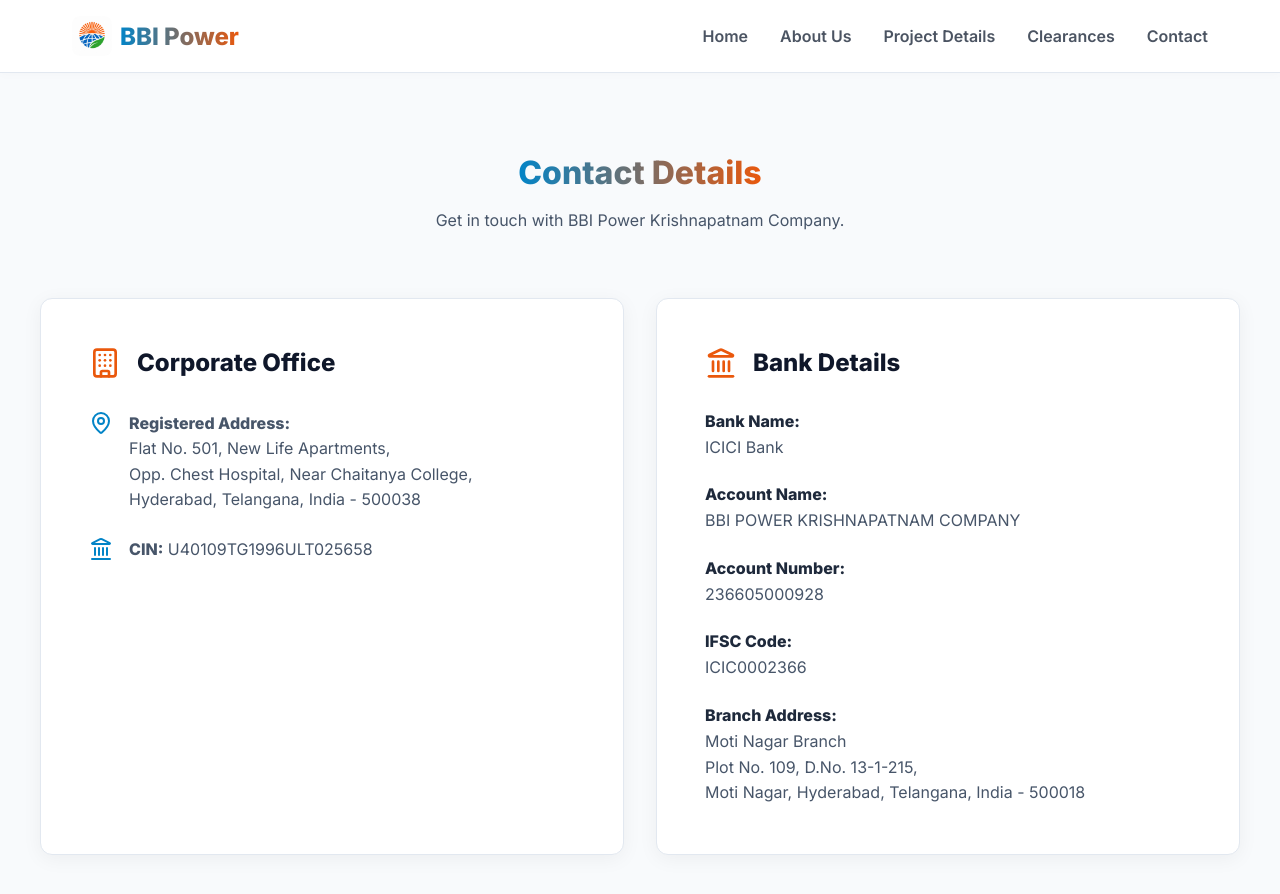
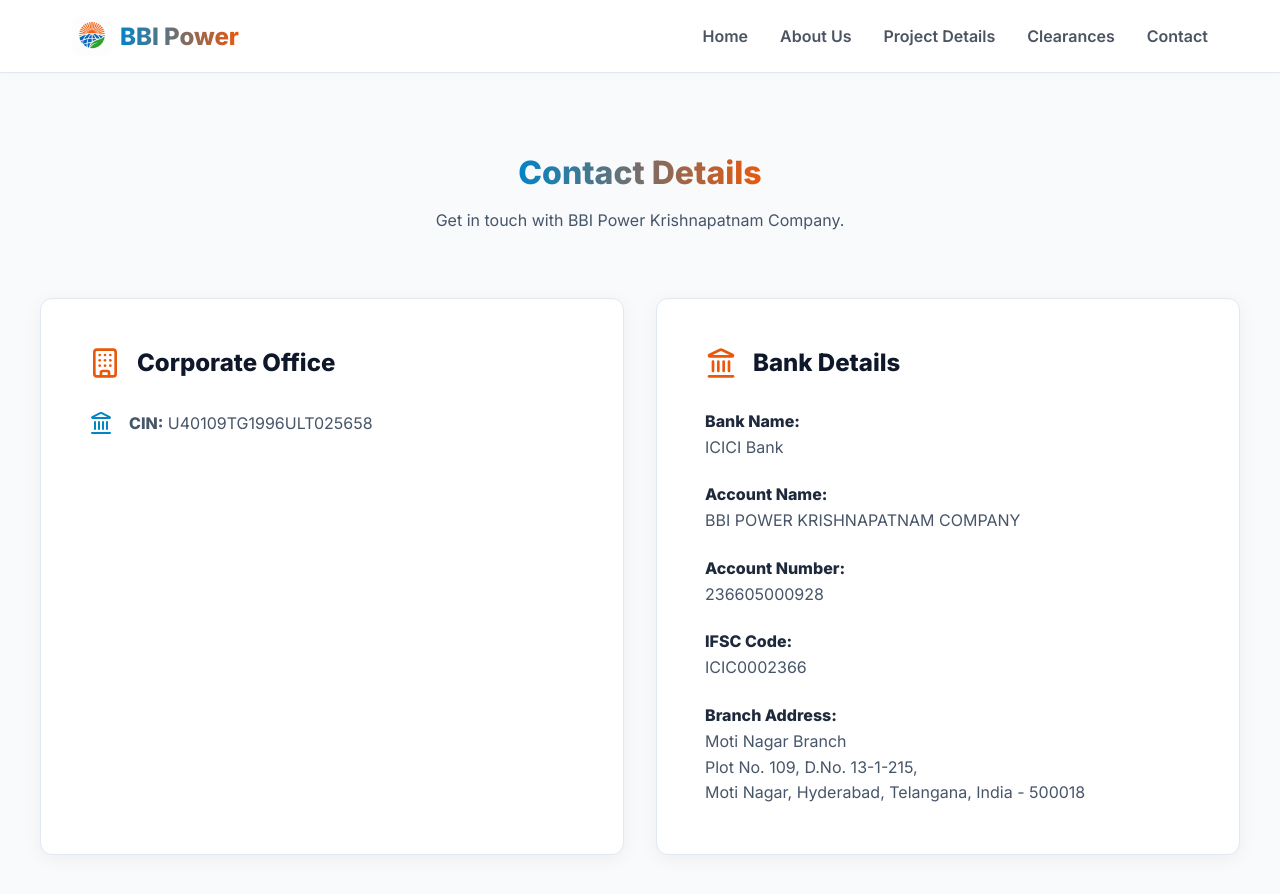
Before and after one commit to DeepakJaggupalli/bbipower, a React (Vite) app: page /contact in a window 1280 px wide. Shown: the top 894 px of the page. Built offline with nearby package versions, Linux system fonts and the light colour scheme.

Commit message:
Fix spelling, update role, update project cost, and remove corporate address

```diff
--- a/src/pages/About.jsx
+++ b/src/pages/About.jsx
@@ -4,7 +4,7 @@
 
 export default function About() {
   const directors = [
-    { name: "Subrahmanyam Kassetty", role: "Founder & Managing Director", image: "/images/subrahmanyam_new.jpg" },
+    { name: "Subramanyam Kassetty", role: "Managing Director", image: "/images/subrahmanyam_new.jpg" },
     { name: "K. V. Mukesh Babu", role: "Director", image: "/images/k_mukesh.png" },
     { name: "K. V. Chaitanya", role: "Director", image: "/images/kv_chaitanya.png" },
     { name: "Sagi Ramesh Babu", role: "Director", image: "/images/sagi_ramesh_babu.jpg" }
--- a/src/pages/Contact.jsx
+++ b/src/pages/Contact.jsx
@@ -25,16 +25,6 @@
           <div style={{ display: 'flex', alignItems: 'center', gap: '1rem', marginBottom: '2rem' }}>
             <Building style={{ color: 'var(--accent-orange)' }} size={32} />
             <h2 style={{ margin: 0 }}>Corporate Office</h2>
-          </div>
-
-          <div style={{ display: 'flex', gap: '1rem', marginBottom: '1.5rem', color: 'var(--text-secondary)' }}>
-            <MapPin style={{ flexShrink: 0, color: 'var(--accent-blue)' }} />
-            <p style={{ margin: 0 }}>
-              <strong>Registered Address:</strong><br />
-              Flat No. 501, New Life Apartments,<br />
-              Opp. Chest Hospital, Near Chaitanya College,<br />
-              Hyderabad, Telangana, India - 500038
-            </p>
           </div>
 
           <div style={{ display: 'flex', gap: '1rem', color: 'var(--text-secondary)' }}>
--- a/src/pages/Project.jsx
+++ b/src/pages/Project.jsx
@@ -4,7 +4,7 @@
 export default function Project() {
   const highlights = [
     { title: "Capacity", value: "520 MW (2 x 260 MW)", icon: <Activity /> },
-    { title: "Project Cost", value: "INR 30,000 million (Approx Rs 4200 Cr)", icon: <Settings /> },
+    { title: "Project Cost", value: "INR 30,000 million (Approx Rs 4900 Cr)", icon: <Settings /> },
     { title: "Fuel Linkage", value: "Imported Coal (Indonesian company)", icon: <Fuel /> },
     { title: "Water Linkage", value: "Sea Water with Desalination", icon: <Droplet /> }
   ];
```
